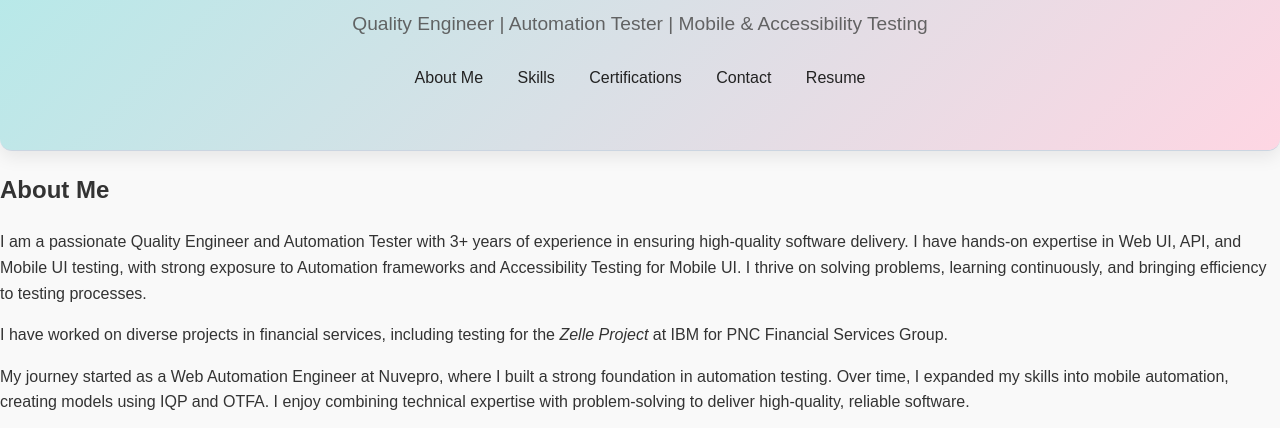
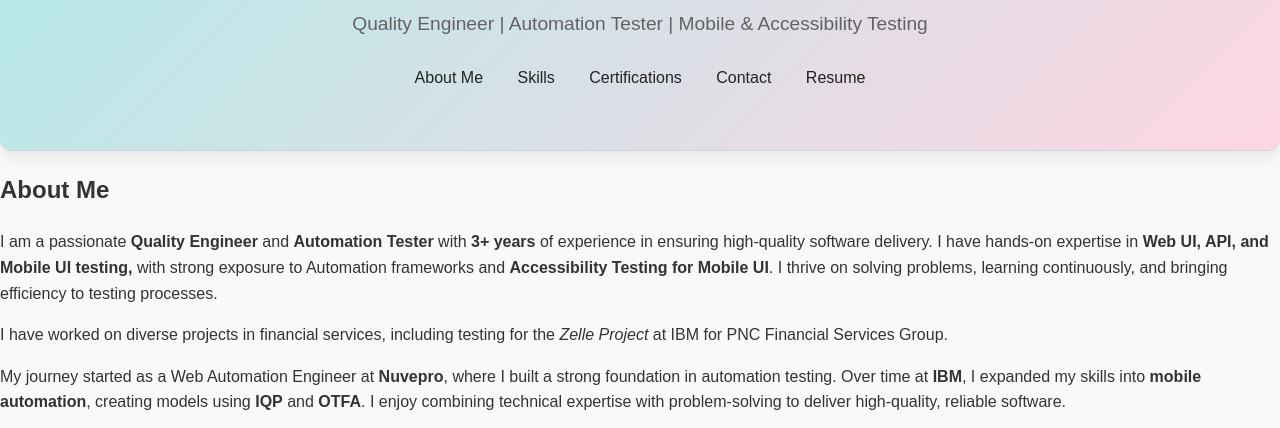
Before and after one commit to bhoomikagadad/bhoomikagadad.github.io, a plain HTML site: page index.html in a window 1280 px wide. Shown: the part 328-756 px from the top of the page. Drawn offline with Linux system fonts and the light colour scheme.

Commit message:
Update index.html

```diff
--- a/index.html
+++ b/index.html
@@ -36,8 +36,8 @@
   <section id="about">
   <h2>About Me</h2>
   <p>
-I am a passionate Quality Engineer and Automation Tester with 3+ years of experience in ensuring high-quality software delivery.
-I have hands-on expertise in Web UI, API, and Mobile UI testing, with strong exposure to Automation frameworks and Accessibility Testing for Mobile UI.
+I am a passionate <strong>Quality Engineer</strong> and <strong>Automation Tester</strong> with <strong>3+ years</strong> of experience in ensuring high-quality software delivery.
+I have hands-on expertise in <strong>Web UI, API, and Mobile UI testing,</strong> with strong exposure to Automation frameworks and <strong>Accessibility Testing for Mobile UI</strong>.
 I thrive on solving problems, learning continuously, and bringing efficiency to testing processes.
 </p>
   <p>
@@ -45,9 +45,9 @@ I thrive on solving problems, learning continuously, and bringing efficiency to
     <em>Zelle Project</em> at IBM for PNC Financial Services Group.
   </p>
   <p>
-    My journey started as a Web Automation Engineer at Nuvepro, where I built a strong
-    foundation in automation testing. Over time, I expanded my skills into mobile automation,
-    creating models using IQP and OTFA. I enjoy combining technical expertise with problem-solving
+    My journey started as a Web Automation Engineer at <strong>Nuvepro</strong>, where I built a strong
+    foundation in automation testing. Over time at <strong>IBM</strong>, I expanded my skills into <strong>mobile automation</strong>,
+    creating models using <strong>IQP</strong> and <strong>OTFA</strong>. I enjoy combining technical expertise with problem-solving
     to deliver high-quality, reliable software.
   </p>
   <p>
```
